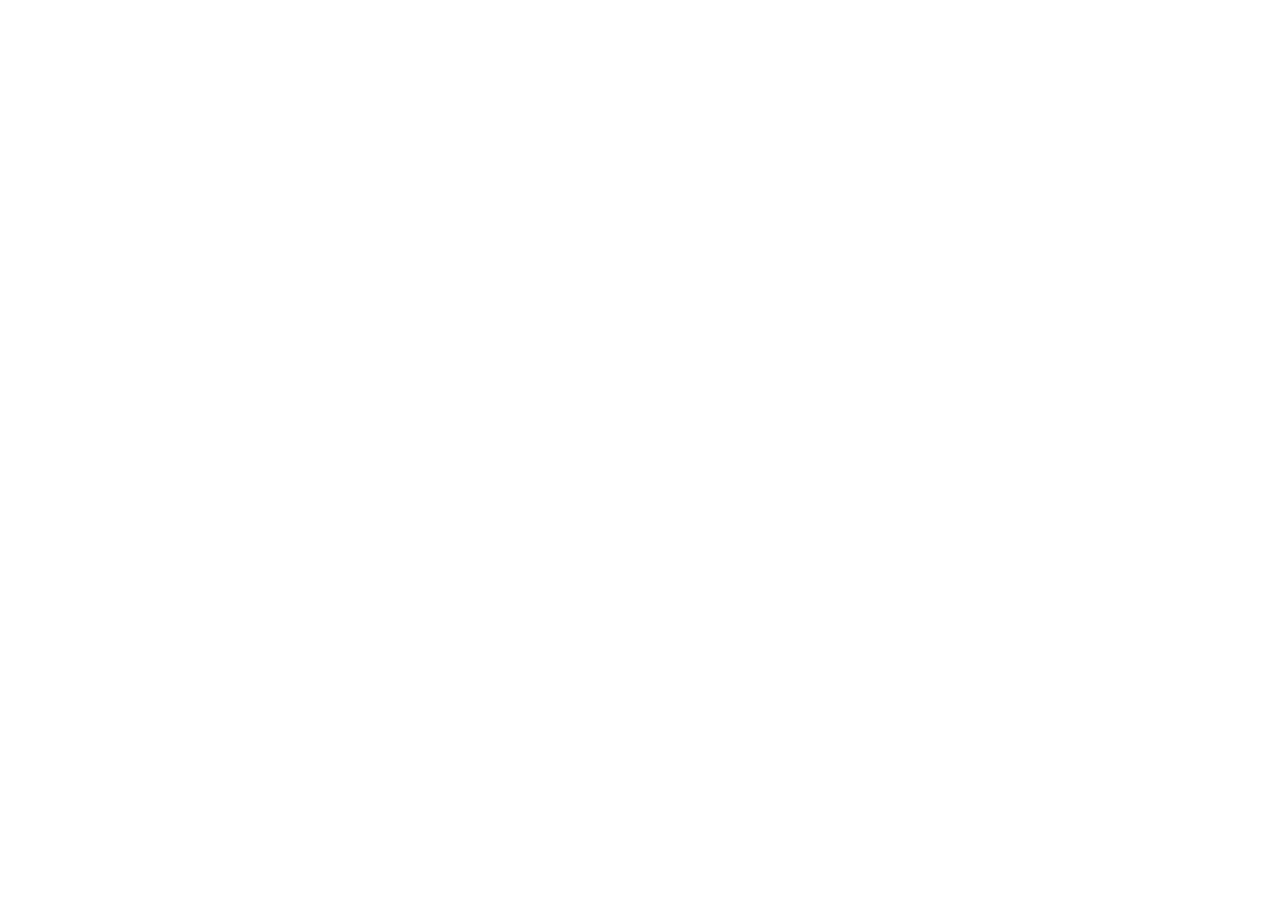
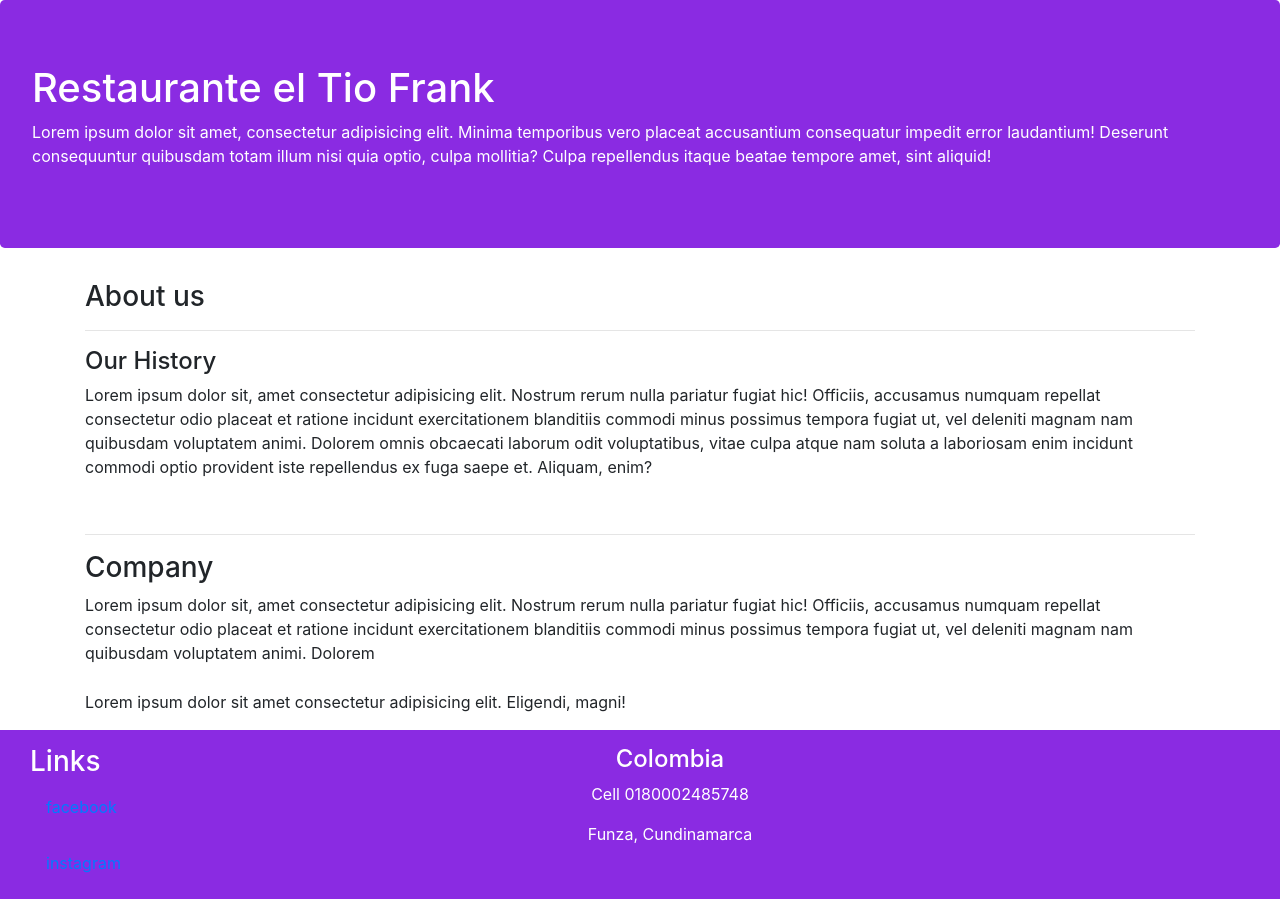
Before and after one commit to LuxusTrek/Restaurante, a website: page index.html in a window 1280 px wide. Before the commit the page ends 800 px from the top, so only its background shows below. Drawn offline with nearby package versions, Linux system fonts and the light colour scheme.

Commit message:
First Page

```diff
--- /dev/null
+++ b/css/style.css
@@ -0,0 +1,17 @@
+.jumbotrom{
+    background-color: blueviolet;
+    color: white;
+}
+.footer{
+    background-color: blueviolet;
+    color: white;
+
+}
+.margin-standard{
+    margin-left: 30px;
+    margin-top: 15px;
+}
+
+.margin-top{
+    margin-top: 15px;
+}
--- a/index.html
+++ b/index.html
@@ -5,13 +5,59 @@
     <meta name="viewport" content="width=device-width, initial-scale=1.0">
     <link rel="stylesheet" href="https://stackpath.bootstrapcdn.com/bootstrap/4.5.2/css/bootstrap.min.css" integrity="sha384-JcKb8q3iqJ61gNV9KGb8thSsNjpSL0n8PARn9HuZOnIxN0hoP+VmmDGMN5t9UJ0Z" crossorigin="anonymous">
     <link  rel="stylesheet" href="node_modules\bootstrap\dist\css\bootstrap.min.css">
+    <link rel="stylesheet" href="css\style.css">
 
     <title>Document</title>
 </head>
 <body>
+    <div class="jumbotron" style="background-color: blueviolet;
+    color: white;">
+        <h1>Restaurante el Tio Frank</h1>
+        <p>Lorem ipsum dolor sit amet, consectetur adipisicing elit. Minima temporibus
+             vero placeat accusantium consequatur impedit error laudantium! Deserunt
+             consequuntur quibusdam totam illum nisi quia optio, culpa mollitia?
+              Culpa repellendus itaque beatae tempore amet, sint aliquid!</p>
+    </div>
+    <div class="container">
+        <h3>About us</h3>
+        <hr>
 
+        <h4>Our History</h4>
+        <p style="margin-bottom: 55px;">Lorem ipsum dolor sit, amet consectetur adipisicing elit. Nostrum rerum nulla pariatur
+            fugiat hic! Officiis, accusamus numquam repellat consectetur odio placeat et ratione
+            incidunt exercitationem blanditiis commodi minus possimus tempora fugiat ut, vel
+            deleniti magnam nam quibusdam voluptatem animi. Dolorem omnis obcaecati laborum odit
+            voluptatibus, vitae culpa atque nam soluta a laboriosam enim incidunt commodi optio
+            provident iste repellendus ex fuga saepe et. Aliquam, enim?</p>
+        <hr>
+        <h3>Company</h3>
 
-
+        <p style="margin-bottom: 25px;">Lorem ipsum dolor sit, amet consectetur adipisicing elit. Nostrum rerum nulla pariatur
+            fugiat hic! Officiis, accusamus numquam repellat consectetur odio placeat et ratione
+            incidunt exercitationem blanditiis commodi minus possimus tempora fugiat ut, vel
+            deleniti magnam nam quibusdam voluptatem animi. Dolorem </p>
+        <p>Lorem ipsum dolor sit amet consectetur adipisicing elit. Eligendi, magni!</p>
+    </div>
+<footer class="footer">
+    <div class="row ">
+        <div class="col-sm-4 d-flex flex-column margin-standard">
+            <h3>Links</h3>
+            <p>
+                <a class="nav-link" href="https://www.facebook.com/profile.php?id=100001295241817">facebook</a>
+                </p>
+            <p>
+                <a class="nav-link" href="https://www.instagram.com/l_luis_x?r=nametag">instagram</a>
+                </p>
+        </div>
+        <div class="col-sm-4">
+            <address class="text-center margin-top">
+                <h4>Colombia</h4>
+                <p>Cell 0180002485748</p>
+                <p>Funza, Cundinamarca</p>
+            </address>
+        </div>
+    </div>
+</footer>
 <script src="node_modules\jquery\dist\jquery.min.js" ></script>
 <script src="node_modules\popper.js\dist\popper.min.js" ></script>
 <script src="node_modules\bootstrap\dist\js\bootstrap.min.js" ></script>
--- a/package.json
+++ b/package.json
@@ -4,6 +4,7 @@
   "description": "\"restaurante Menu\u001b[1;5D\u001b[1;5D\u001b[1;5D\u001b[1;5D\u001b[D\u001b[D\u001b[D\u001b[D\u001b[D\u001b[D\u001b[D\u001b[D\u001b[D\u001b[D\u001b[D\u001b[D\u001b[R\u001b[C\u001b[C\u001b[C\u001b[C\u001b[C\u001b[C\u001b[C\u001b[C\u001b[C\u001b[C\u001b[C\u001b[C\u001b[C\u001b[C\u001b[C\u001b[C\u001b[C\u001b[D\u001b[D\"",
   "main": "index.html",
   "scripts": {
+    "dev": "lite-server",
     "test": "echo \"Error: no test specified\" && exit 1"
   },
   "repository": {
```
